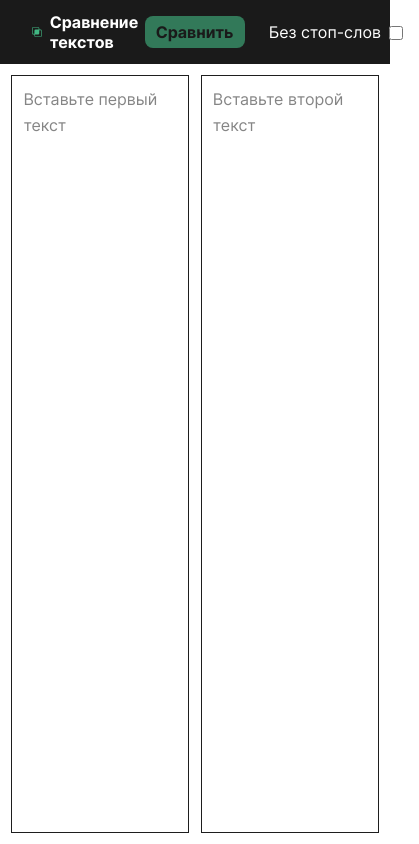
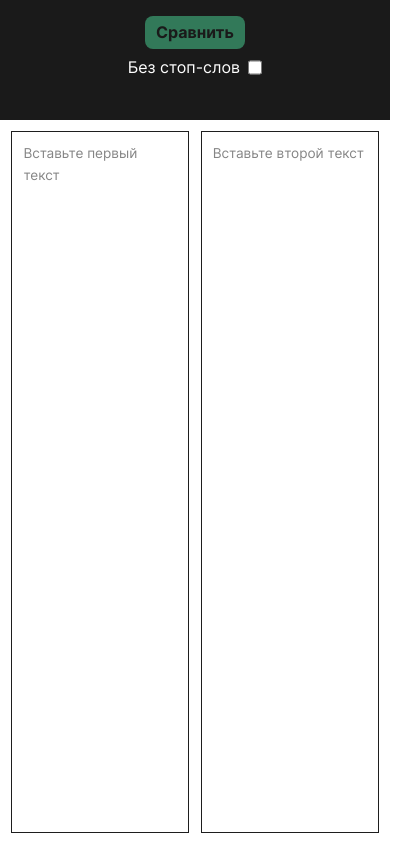
Before and after one commit to ksvfs/compare, a Vue app: page / in a window 390 px wide. Shown: the whole page, 419 px wide, since content can reach past the window. Built offline with nearby package versions, Linux system fonts and the light colour scheme.

Commit message:
feat: add responsiveness

```diff
--- a/src/App.vue
+++ b/src/App.vue
@@ -114,6 +114,10 @@ textarea {
   line-height: 1.6;
   white-space: pre-line;
 
+  @media (width < 570px) {
+    font-size: 0.85rem;
+  }
+
   &::placeholder {
     color: var(--text-placeholder-color);
   }
--- a/src/components/MainHeader.vue
+++ b/src/components/MainHeader.vue
@@ -62,12 +62,20 @@ header {
   display: grid;
   grid-template-columns: 1fr max-content 1fr;
   background-color: var(--header-background-color);
+
+  @media (width < 570px) {
+    grid-template-columns: 1fr;
+  }
 }
 
 .logo {
   display: flex;
   align-items: center;
   gap: 0.5rem;
+
+  @media (width < 570px) {
+    display: none;
+  }
 
   &-icon {
     color: var(--accent-color);
@@ -76,6 +84,10 @@ header {
   &-text {
     font-weight: 700;
     color: var(--header-text-color);
+
+    @media (width < 1200px) {
+      display: none;
+    }
   }
 }
 
@@ -83,6 +95,12 @@ header {
   display: flex;
   align-items: center;
   gap: 1.5rem;
+
+  @media (width < 570px) {
+    padding: 1rem;
+    flex-direction: column;
+    gap: 0.5rem;
+  }
 }
 
 .compare-button {
@@ -118,5 +136,9 @@ header {
   background-color: transparent;
   color: var(--header-text-color);
   cursor: pointer;
+
+  @media (width < 570px) {
+    display: none;
+  }
 }
 </style>
--- a/src/components/ViewText.vue
+++ b/src/components/ViewText.vue
@@ -35,6 +35,10 @@ const { changeTokenBrightness } = useTextsStore()
   line-height: 1.6;
   word-break: break-word;
   white-space: pre-wrap;
+
+  @media (width < 570px) {
+    font-size: 0.9rem;
+  }
 }
 
 .highlight {
--- a/src/styles/_variables.scss
+++ b/src/styles/_variables.scss
@@ -1,4 +1,8 @@
 :root {
+  --text-container-spacing: 0.7rem;
   --header-height: 4rem;
-  --text-container-spacing: 0.7rem;
+
+  @media (width < 570px) {
+    --header-height: 7.5rem;
+  }
 }
```
